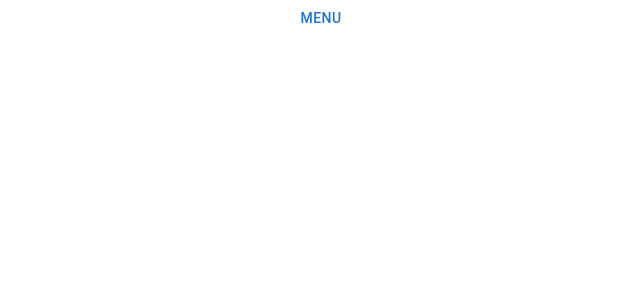
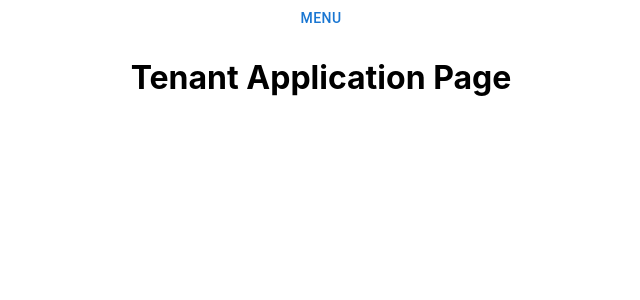
Before and after one commit to chalkenic/2022-LTP-moove-onboarding-project, a React (Create React App) app in the folder moove-admin-app/client/: page /TenantApplication in a window 1280 px wide. Before the commit this address had no page. Shown: the top 300 px of the page, without its empty margins (319-959 px from the left). Built offline with nearby package versions, Linux system fonts and the light colour scheme.

Commit message:
Created TenantApplication Page which can be accessed by clicking on a list item in the tenant list page

```diff
--- a/moove-admin-app/client/src/pages/AppRoutes.jsx
+++ b/moove-admin-app/client/src/pages/AppRoutes.jsx
@@ -3,6 +3,7 @@ import { BrowserRouter, Routes, Route } from "react-router-dom";
 import NavBar from "../components/navBar/NavBar";
 import Dashboard from "./Dashboard";
 import TenantList from './TenantList';
+import TenantApplication from './TenantApplication'
 
 const AppRoutes = (props) => {
   const [currentPage, setCurrentPage] = useState("");
@@ -20,6 +21,11 @@ const AppRoutes = (props) => {
           element={<TenantList setCurrentPage={setCurrentPage} />}
         >
         </Route>
+        <Route
+          path="/TenantApplication"
+          element={<TenantApplication setCurrentPage={setCurrentPage} />}
+        >
+        </Route>
       </Routes>
     </BrowserRouter>
   );
--- /dev/null
+++ b/moove-admin-app/client/src/pages/TenantApplication.jsx
@@ -0,0 +1,19 @@
+import react, { Fragment, useState } from "react";
+import Box from "@mui/material/Box";
+import Drawer from "@mui/material/Drawer";
+import Button from "@mui/material/Button";
+import List from "@mui/material/List";
+import Divider from "@mui/material/Divider";
+import ListItem from "@mui/material/ListItem";
+import ListItemIcon from "@mui/material/ListItemIcon";
+import ListItemText from "@mui/material/ListItemText";
+import TenantList from './TenantList'
+
+
+const TenantApplication = () => {
+    return(
+        <h1>Tenant Application Page</h1>
+    )
+}
+
+export default TenantApplication;
--- a/moove-admin-app/client/src/pages/TenantList.jsx
+++ b/moove-admin-app/client/src/pages/TenantList.jsx
@@ -7,6 +7,9 @@ import Divider from "@mui/material/Divider";
 import ListItem from "@mui/material/ListItem";
 import ListItemIcon from "@mui/material/ListItemIcon";
 import ListItemText from "@mui/material/ListItemText";
+import TenantApplication from './TenantApplication';
+
+
 
 
 const TenantList = () => {
@@ -21,8 +24,9 @@ const TenantList = () => {
     return (
         <List>
             <div>
+            <h1>Tenant List Page</h1>
             {tenants.map(tenant => (
-                <ListItem>{tenant.name}</ListItem>
+                <ListItem onClick={event => window.location.href='/tenantApplication'}>{tenant.name}</ListItem>
             ))}
             </div>
         </List>
```
